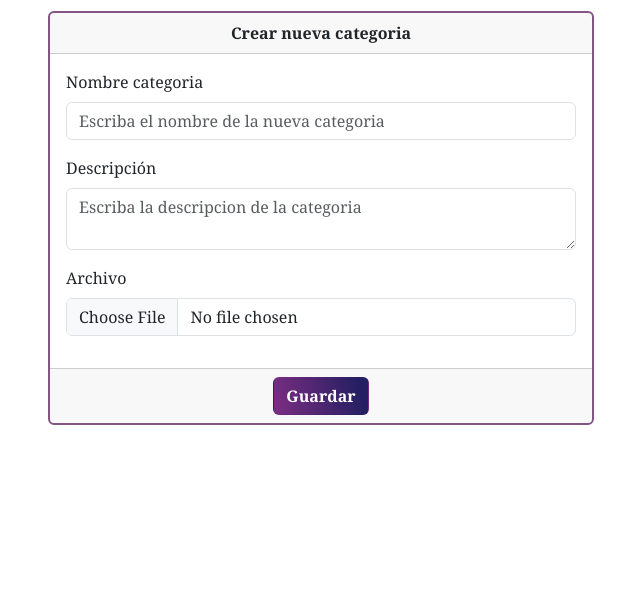
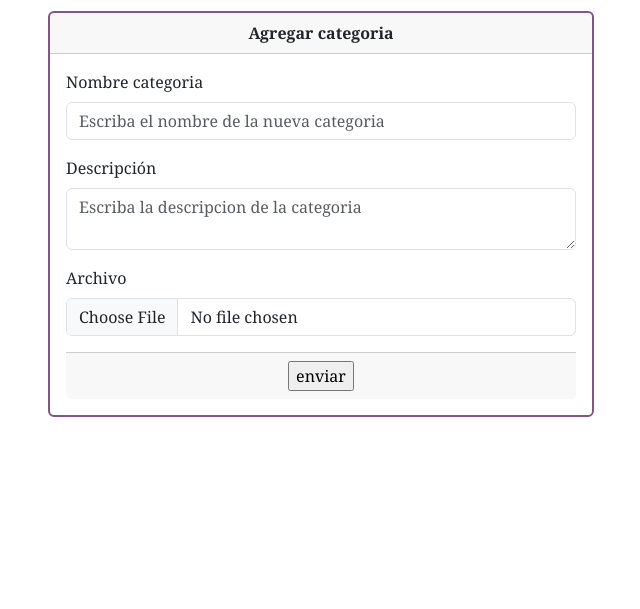
Before and after one commit to SilvanaJ90/behacker_test, a Flask app: page /bhprofile/crear_categorias in a window 1280 px wide. Shown: the part 191-800 px from the top of the page, without its empty margins (319-959 px from the left). Run offline with Flask 2, Linux system fonts and the light colour scheme; some libraries are stand-ins or nearby versions.

Commit message:
update-table-crud

```diff
--- a/app/routes/templates/admin/crear_categoria.html
+++ b/app/routes/templates/admin/crear_categoria.html
@@ -8,40 +8,38 @@
         <div class="col-md-6">
             <div class="card border-table">
                 <div class="card-header text-center">
-                    <b>Crear nueva categoria</b>
+                    <b class="crud-title">Agregar categoria</b>
                 </div>
                 <div class="card-body">
-
-                    <form action="{{url_for('app_routes.create_categories')}}" method="get">
+                <section class="crud">
+                    <article>
+                    <form class="crud-form">
 
                         <div class="mb-3">
-                            <label for="txtNombre" class="form-label">Nombre categoria</label>
-                            <input type="text" class="form-control" name="txtNombre" id="txtNombre" aria-describedby="helpId" placeholder="Escriba el nombre de la nueva categoria">
+                            <label for="name" class="form-label">Nombre categoria</label>
+                            <input type="text" class="form-control" name="name" id="name" aria-describedby="helpId" placeholder="Escriba el nombre de la nueva categoria" required>
                         </div>
 
                         <div class="mb-3">
-                            <label for="txtDescripcion" class="form-label">Descripción</label>
-                            <textarea type="text" class="form-control" name="txtDescripcion" id="txtDescripcion" aria-describedby="helpId" placeholder="Escriba la descripcion de la categoria"></textarea>
+                            <label for="description" class="form-label">Descripción</label>
+                            <textarea type="text" class="form-control" name="description" id="description" aria-describedby="helpId" placeholder="Escriba la descripcion de la categoria"></textarea>
                         </div>
 
                         <div class="mb-3">
-                            <label for="txtArchivo" class="form-label">Archivo</label>
-                            <input type="file" class="form-control" name="txtArchivo" id="txtArchivo" aria-describedby="helpId" placeholder="Adjuntar">
+                            <label for="file_name" class="form-label">Archivo</label>
+                            <input type="file" class="form-control" name="file_name" id="file_name" aria-describedby="helpId" placeholder="Adjuntar">
+                        </div>
+                        <div class="card-footer text-center">
+                            <input type="submit" value="enviar">
+                            <input type="hidden" name="id">
                         </div>
 
                     </form>
 
-                </div>
+                </article>
 
-                <div class="card-footer text-center">
-                    <button type="submit" class="btn bg-purple text-white"><b>Guardar</b></button>
-                </div>
-
-            </div>
-        </div>
-        <div class="col-md-3">
-        </div>
-    </div>
-</div>
+              </section>
+              <template id="crud-template">
+              </template>
 
 {% include 'pie_pagina.html' %}
```
Also changed, not shown: app/routes/templates/admin/ver_categorias.html (+39 -17 lines).
